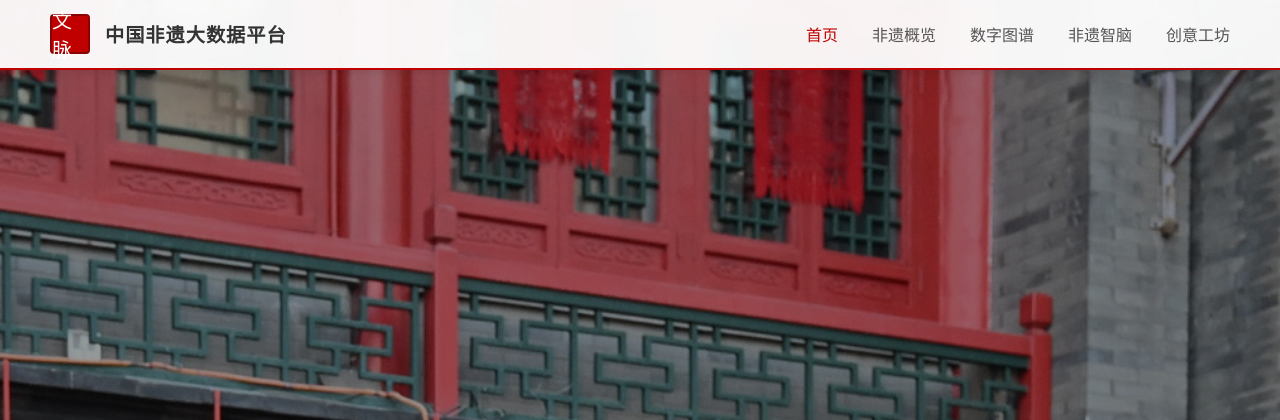
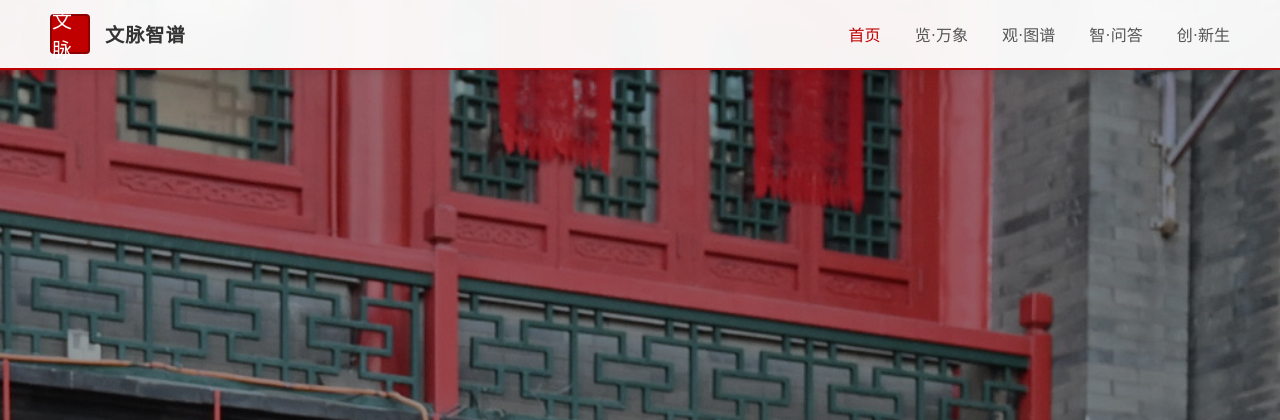
Before and after one commit to Juminary/import, a Flask app: page / in a window 1280 px wide. Shown: the top 420 px of the page. Run offline with Flask 3, Linux system fonts and the light colour scheme; some web fonts are replaced.

Commit message:
style: Adjust panel header font styling and update stylesheet link with version parameter.

```diff
--- a/static/css/style.css
+++ b/static/css/style.css
@@ -270,8 +270,9 @@ body {
 }
 
 .panel-header h2 {
+    font-family: var(--font-calligraphy);
     color: var(--primary-red);
-    font-size: 1.8rem;
+    font-size: 2.5rem;
     margin-bottom: 5px;
 }
 
--- a/templates/index.html
+++ b/templates/index.html
@@ -17,14 +17,14 @@
     <header class="main-header">
         <div class="logo-container">
             <div class="seal">文脉</div>
-            <span class="site-title">中国非遗大数据平台</span>
+            <span class="site-title">文脉智谱</span>
         </div>
         <nav class="main-nav">
             <a href="#page1" class="nav-item active">首页</a>
-            <a href="#page2" class="nav-item">非遗概览</a>
-            <a href="#page3" class="nav-item">数字图谱</a>
-            <a href="#page4" class="nav-item">非遗智脑</a>
-            <a href="#page5" class="nav-item">创意工坊</a>
+            <a href="#page2" class="nav-item">览·万象</a>
+            <a href="#page3" class="nav-item">观·图谱</a>
+            <a href="#page4" class="nav-item">智·问答</a>
+            <a href="#page5" class="nav-item">创·新生</a>
         </nav>
     </header>
 
@@ -65,8 +65,8 @@
         <section id="page2" class="page-section overview-section">
             <div class="section-content">
                 <div class="section-header">
-                    <h2>【 <span class="bracket">非遗概览</span> 】</h2>
-                    <p class="section-subtitle">分类浏览国家级非物质文化遗产项目</p>
+                    <h2>【 <span class="bracket">览·万象</span> 】</h2>
+                    <p class="section-subtitle">纵览千载非遗，品鉴文化万象</p>
                 </div>
 
                 <div class="category-grid" id="category-grid">
@@ -90,7 +90,8 @@
         <section id="page3" class="page-section explore-section">
             <div class="section-content wide">
                 <div class="section-header">
-                    <h2><span class="bracket">【</span> 数字图谱 <span class="bracket">】</span></h2>
+                    <h2><span class="bracket">【</span> 观·图谱 <span class="bracket">】</span></h2>
+                    <p class="section-subtitle">以图谱织文脉，观非遗之关联</p>
                 </div>
                 <!-- ECharts Container -->
                 <div id="graph-container" class="graph-box"></div>
@@ -106,8 +107,8 @@
             <div class="section-content">
                 <div class="glass-panel">
                     <div class="panel-header">
-                        <h2><span class="icon">💬</span> 非遗智脑</h2>
-                        <p>基于RAG技术的智能问答与语义检索系统</p>
+                        <h2><span class="bracket">【</span> 智·问答 <span class="bracket">】</span></h2>
+                        <p class="section-subtitle">大模型 RAG 引擎驱动的非遗百科助手</p>
                     </div>
                     <div class="chat-container">
                         <div class="chat-history" id="chat-history">
@@ -136,7 +137,8 @@
         <section id="page5" class="page-section creative-section">
             <div class="section-content">
                 <div class="section-header">
-                    <h2><span class="bracket">【</span> 创意工坊 <span class="bracket">】</span></h2>
+                    <h2><span class="bracket">【</span> 创·新生 <span class="bracket">】</span></h2>
+                    <p class="section-subtitle">人机共创，赋予传统文化新的表达</p>
                 </div>
 
                 <div class="cards-grid">
```
